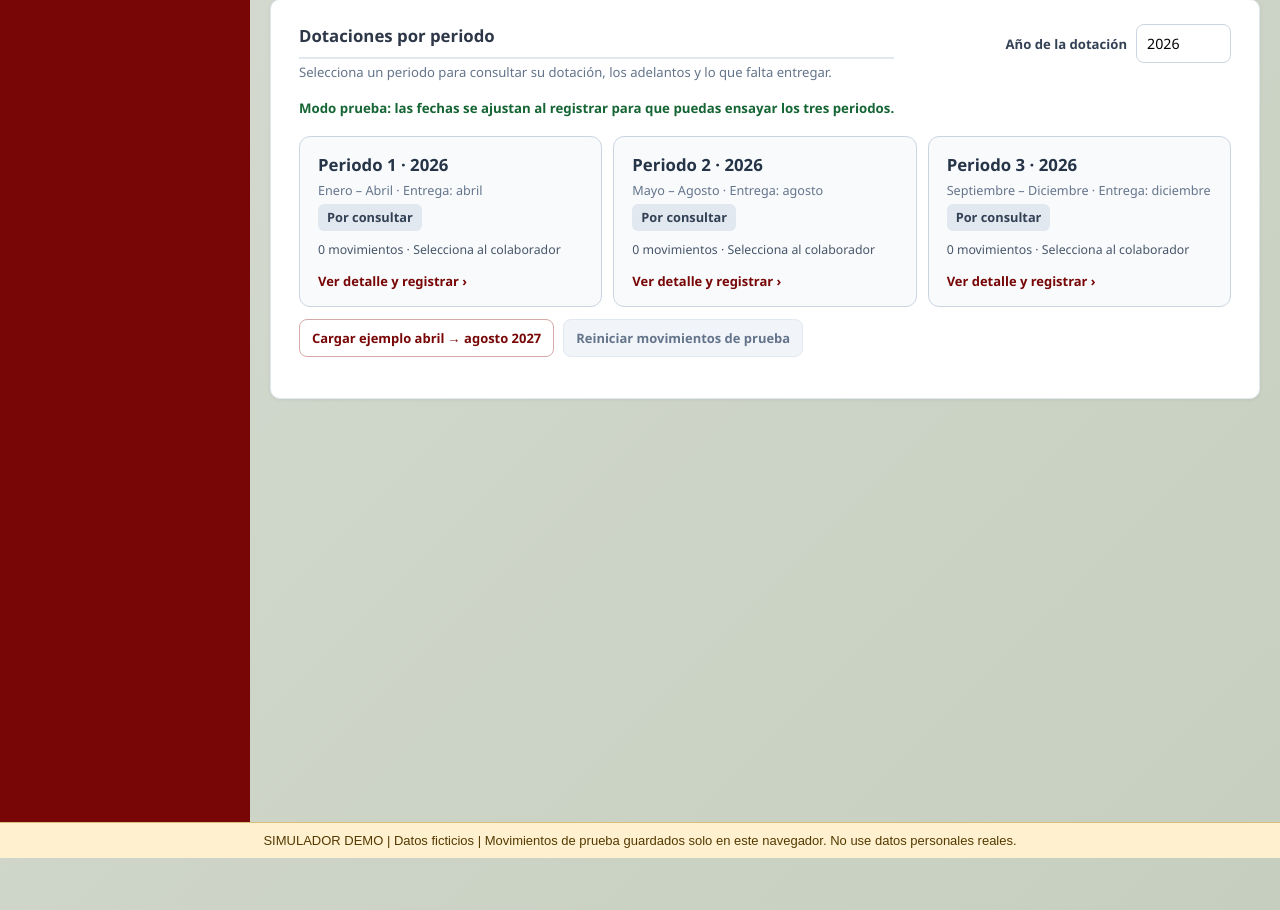
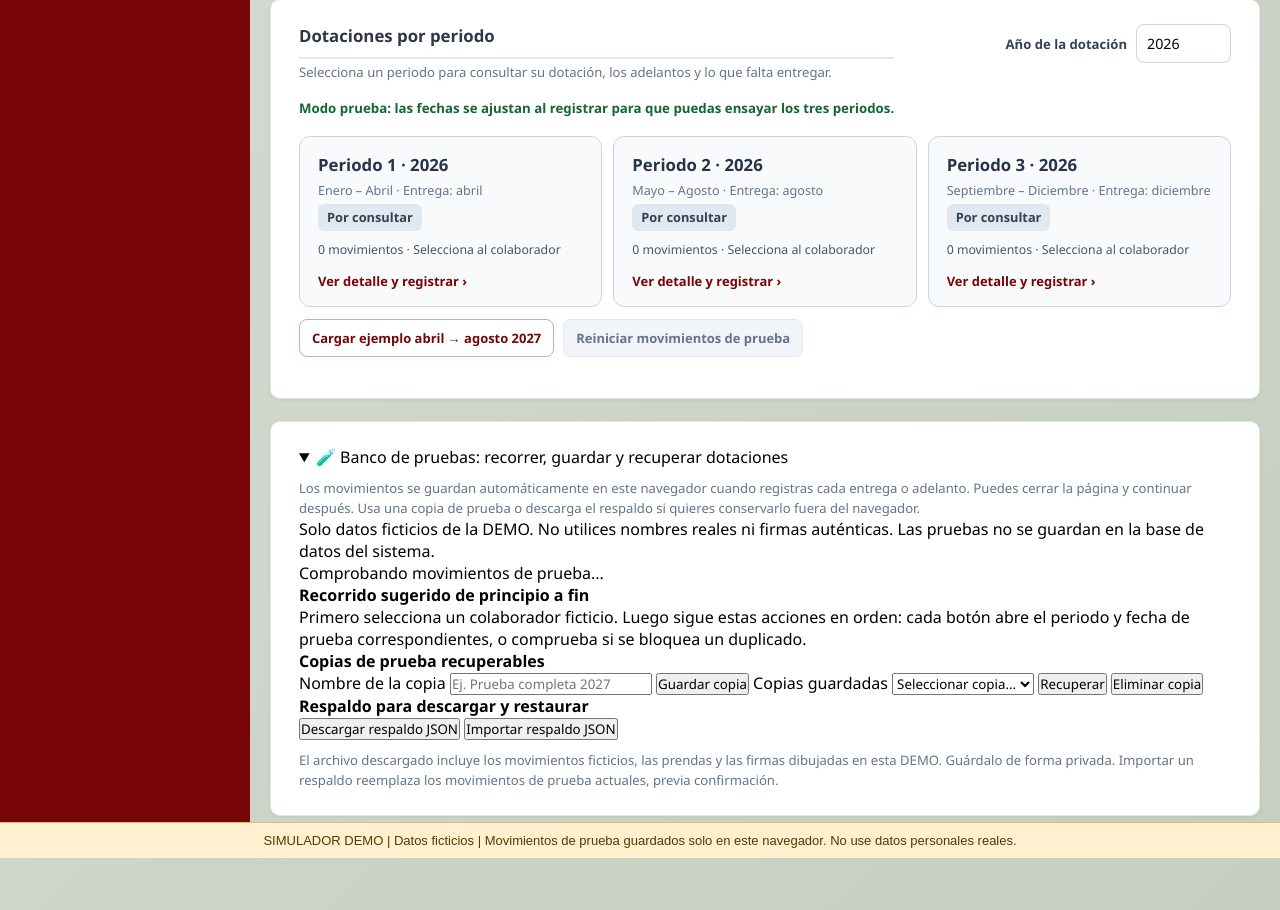
Before and after one commit to Sebastian1047/Gestion-humana, a PHP site: page /View/NuevaDotacion.php in a window 1280 px wide. Shown: the part 668-1578 px from the top of the page. Run offline with PHP 8.4, Linux system fonts and the light colour scheme; the visitor is signed in with stand-in values (Sample User, id 1).

Commit message:
feat(demo): panel de pruebas completo con pasos, copias y respaldo JSON

```diff
--- a/View/NuevaDotacion.php
+++ b/View/NuevaDotacion.php
@@ -144,6 +144,43 @@ $pagina_actual = basename($_SERVER['PHP_SELF']);
                             <button type="button" class="cc-btn cc-btn-outline" id="ndCargarEjemplo">Cargar ejemplo abril → agosto 2027</button>
                             <button type="button" class="cc-btn cc-btn-texto" id="ndLimpiarDemo">Reiniciar movimientos de prueba</button>
                         </div>
+                    </section>
+
+                    <!-- BANCO DE PRUEBAS: datos aislados en el navegador, exportables como JSON. -->
+                    <section class="card-seccion nd-banco-pruebas" aria-labelledby="ndBancoTitulo">
+                        <details id="ndBancoDetalles" open>
+                            <summary id="ndBancoTitulo">🧪 Banco de pruebas: recorrer, guardar y recuperar dotaciones</summary>
+                            <p class="nd-hint">Los movimientos se guardan automáticamente en este navegador cuando registras cada entrega o adelanto. Puedes cerrar la página y continuar después. Usa una copia de prueba o descarga el respaldo si quieres conservarlo fuera del navegador.</p>
+                            <p class="nd-banco-aviso">Solo datos ficticios de la DEMO. No utilices nombres reales ni firmas auténticas. Las pruebas no se guardan en la base de datos del sistema.</p>
+                            <div class="nd-banco-estado" id="ndEstadoGuardado" aria-live="polite">Comprobando movimientos de prueba...</div>
+                            <div class="nd-ruta-intro">
+                                <h4>Recorrido sugerido de principio a fin</h4>
+                                <p>Primero selecciona un colaborador ficticio. Luego sigue estas acciones en orden: cada botón abre el periodo y fecha de prueba correspondientes, o comprueba si se bloquea un duplicado.</p>
+                            </div>
+                            <div class="nd-ruta-pasos" id="ndRutaPasos"></div>
+                            <div class="nd-banco-mensaje" id="ndEscenarioResultado" aria-live="polite" hidden></div>
+                            <div class="nd-banco-separador"></div>
+                            <h4>Copias de prueba recuperables</h4>
+                            <div class="nd-copia-acciones">
+                                <label class="nd-copia-nombre">Nombre de la copia
+                                    <input type="text" id="ndNombreCopia" maxlength="60" placeholder="Ej. Prueba completa 2027">
+                                </label>
+                                <button type="button" id="ndGuardarCopia" class="cc-btn cc-btn-outline">Guardar copia</button>
+                                <label class="nd-copia-nombre">Copias guardadas
+                                    <select id="ndCopiasGuardadas" aria-label="Seleccionar copia de prueba"><option value="">Seleccionar copia...</option></select>
+                                </label>
+                                <button type="button" id="ndRecuperarCopia" class="cc-btn cc-btn-outline">Recuperar</button>
+                                <button type="button" id="ndEliminarCopia" class="cc-btn cc-btn-texto">Eliminar copia</button>
+                            </div>
+                            <div class="nd-banco-separador"></div>
+                            <h4>Respaldo para descargar y restaurar</h4>
+                            <div class="nd-copia-acciones">
+                                <button type="button" id="ndExportarPruebas" class="cc-btn cc-btn-outline">Descargar respaldo JSON</button>
+                                <button type="button" id="ndImportarPruebas" class="cc-btn cc-btn-outline">Importar respaldo JSON</button>
+                                <input type="file" id="ndArchivoImportar" accept=".json,application/json" hidden>
+                            </div>
+                            <p class="nd-hint">El archivo descargado incluye los movimientos ficticios, las prendas y las firmas dibujadas en esta DEMO. Guárdalo de forma privada. Importar un respaldo reemplaza los movimientos de prueba actuales, previa confirmación.</p>
+                        </details>
                     </section>
 
                     <section class="card-seccion nd-historial-panel" id="ndHistorialPanel" aria-labelledby="nd-titulo-historial" hidden>
@@ -631,7 +668,7 @@ $pagina_actual = basename($_SERVER['PHP_SELF']);
 
     <script src="../JS/ui-common.js"></script>
     <script src="../JS/firma-canvas.js"></script>
-    <script src="../JS/NuevaDotacionPeriodos.js?v=20261118e"></script>
+    <script src="../JS/NuevaDotacionPeriodos.js?v=20261119a"></script>
     <script src="../JS/Script.js"></script>
     <?php include __DIR__ . '/partials/hamburger_script.php'; ?>
 
```
